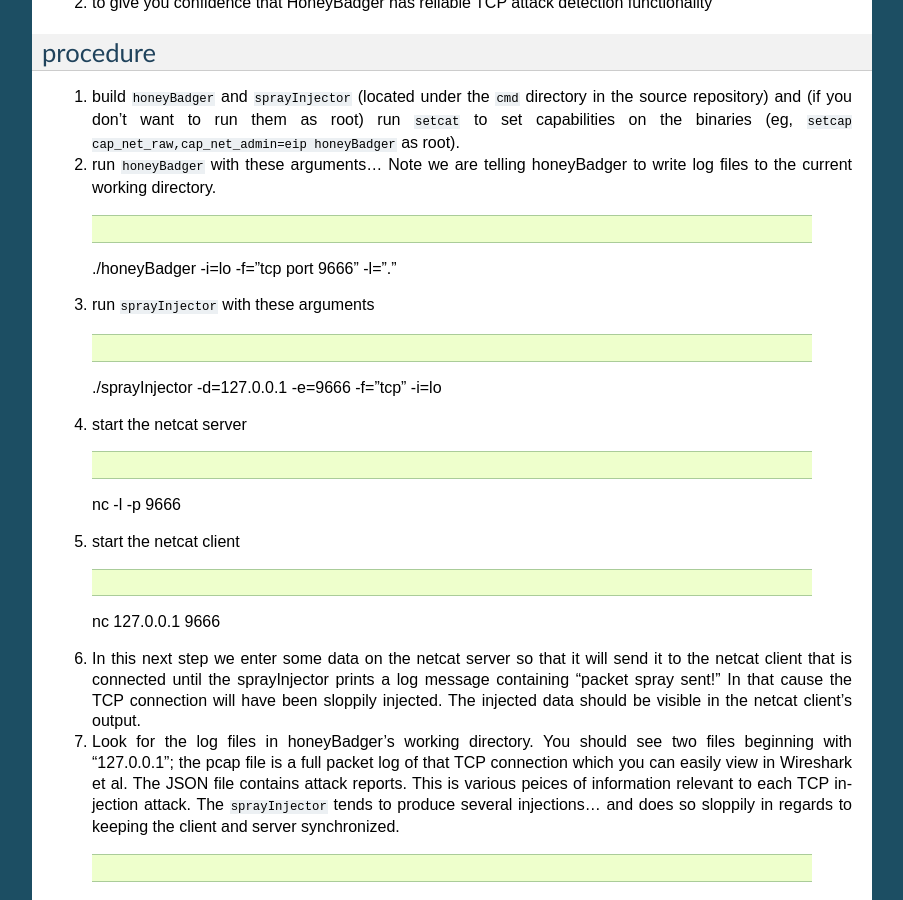
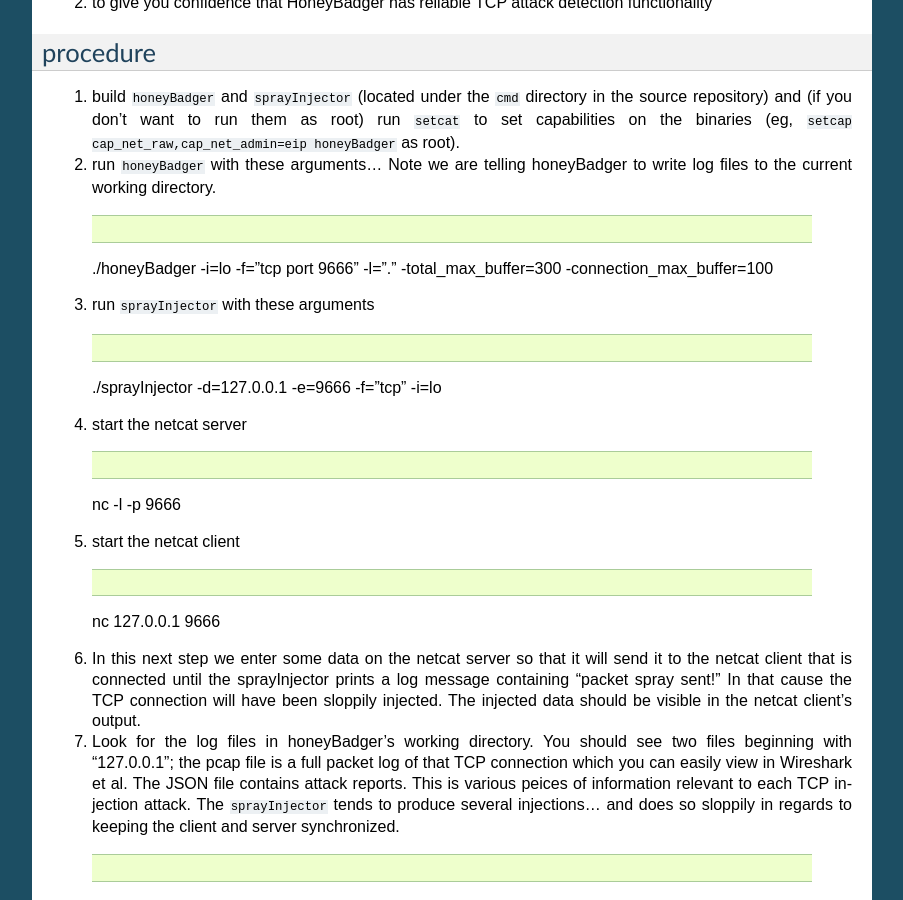
Before and after one commit to david415/HoneyBadger_docs, a Sphinx documentation site: the page built from source/index.rst, in a window 1280 px wide and 900 px high, scrolled down 5016 px. Shown: the whole window, without its empty margins (198-1101 px from the left). Built offline with Sphinx 7.4.7, drawn with Linux system fonts in a browser that asks for light colours.

Commit message:
fix manual integration instructions

```diff
--- a/source/index.rst
+++ b/source/index.rst
@@ -235,7 +235,7 @@
 
   .. code-block:: bash
 
-  ./honeyBadger -i=lo -f="tcp port 9666"  -l="."
+  ./honeyBadger -i=lo -f="tcp port 9666" -l="." -total_max_buffer=300 -connection_max_buffer=100
 
 3. run ``sprayInjector`` with these arguments
 
```
